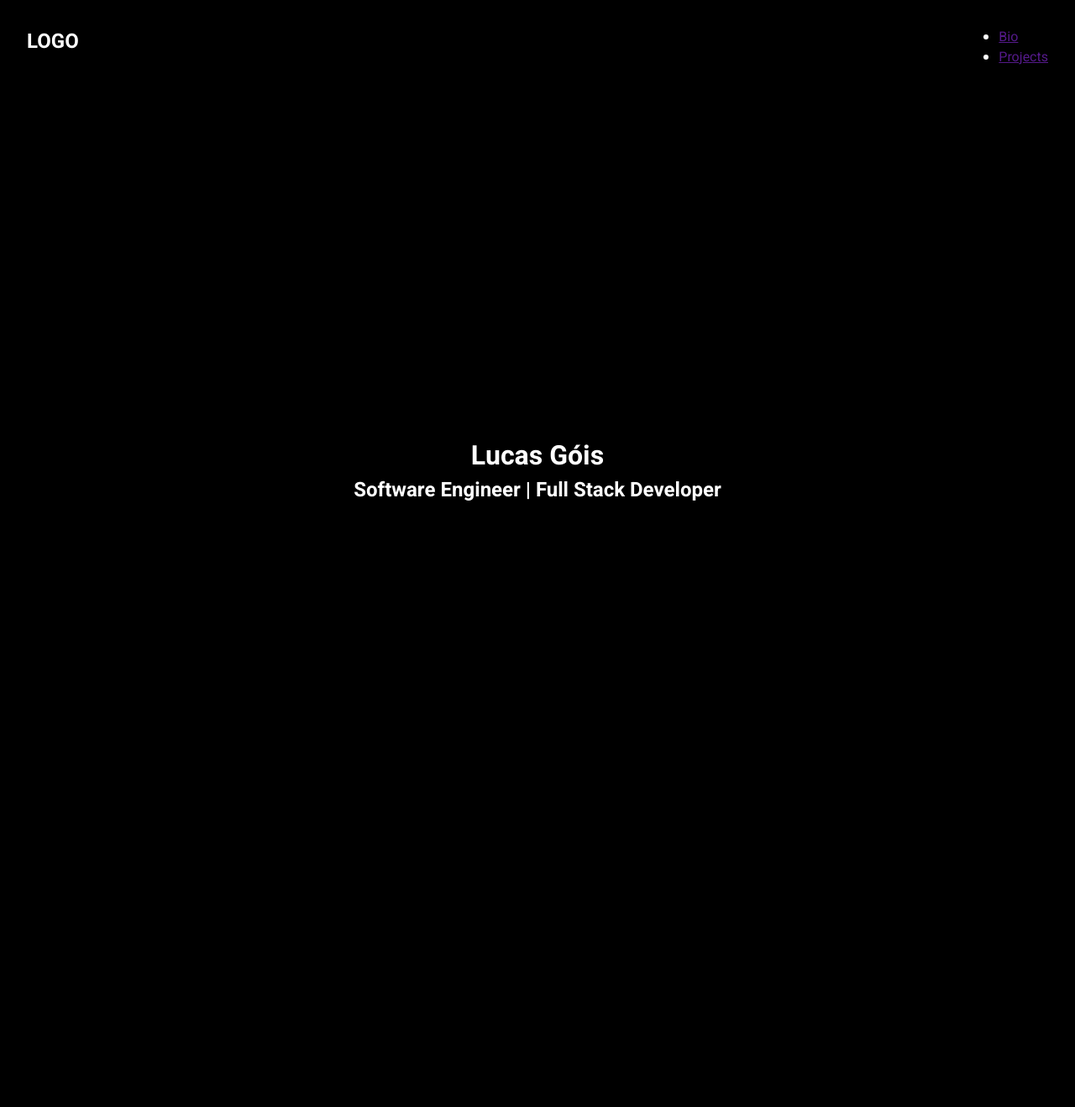
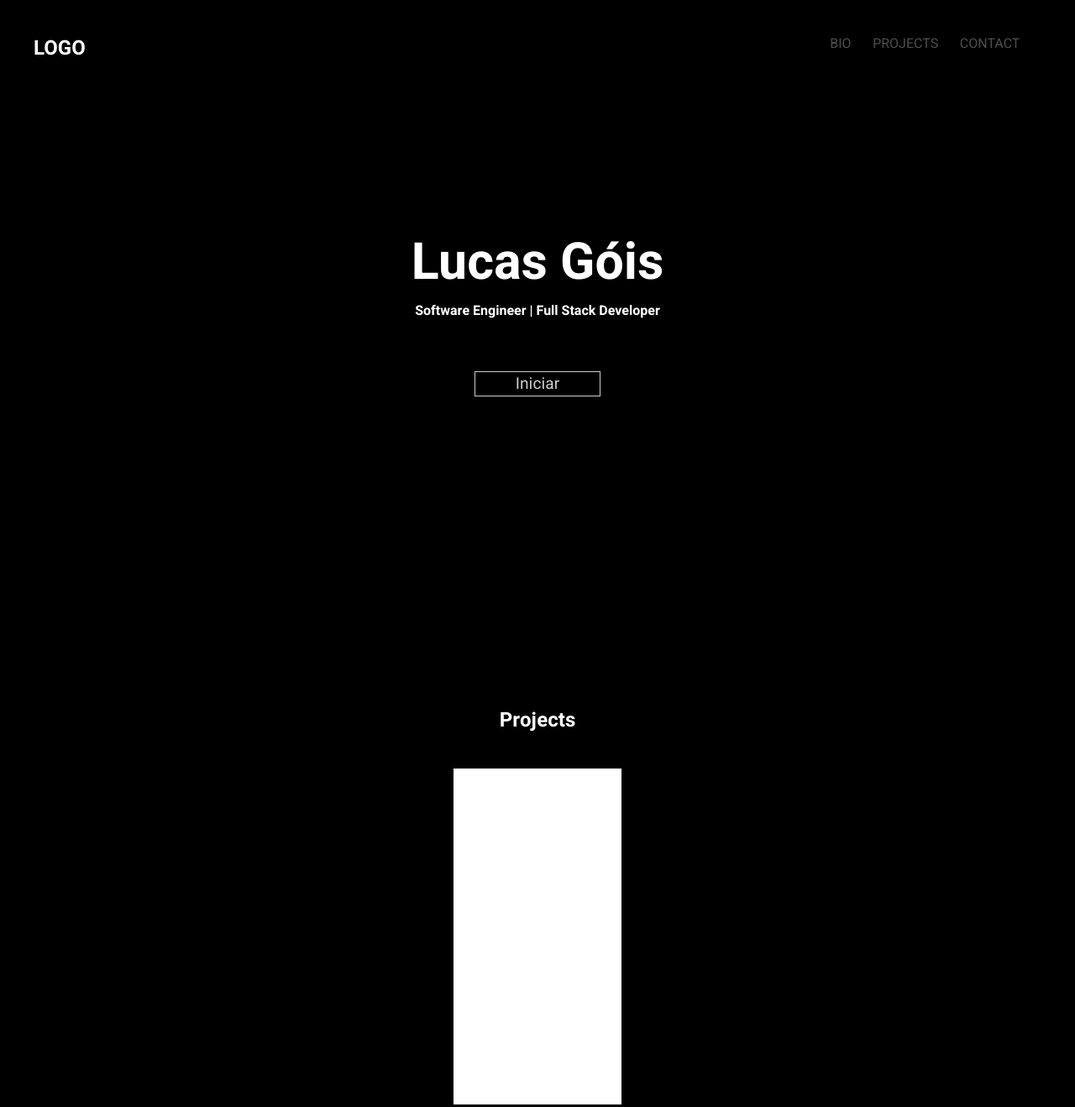
Before and after one commit to zlucasftw/portfolio_html_css, a plain HTML site: page index.html in a window 1280 px wide. Shown: the top 1318 px of the page at 84% size. Before the commit the page ends 960 px from the top, so only its background shows below. Drawn offline with Linux system fonts and the light colour scheme.

Commit message:
feat: button, content, projects, footer css styling start and gitignore file

```diff
--- a/index.html
+++ b/index.html
@@ -1,21 +1,21 @@
 <!DOCTYPE html>
 <html lang="en">
     <head>
-    <meta charset="UTF-8">
-    <meta name="viewport" content="width=device-width, initial-scale=1.0">
+        <meta charset="UTF-8" />
+        <meta name="viewport" content="width=device-width, initial-scale=1.0" />
         <title>Lucas Góis | Software Engineer</title>
-    <link rel="stylesheet" href="style.css">
+        <link rel="stylesheet" href="style.css" />
     </head>
     <body>
-
         <header class="header">
             <nav>
                 <div>
                     <h1>LOGO</h1>
                 </div>
                 <ul>
-                <li><a href="">Bio</a></li>
-                <li><a href="">Projects</a></li>
+                    <li><a href="bio.html">BIO</a></li>
+                    <li><a href="projects.html">PROJECTS</a></li>
+                    <li><a href="">CONTACT</a></li>
                 </ul>
             </nav>
         </header>
@@ -24,11 +24,35 @@
             <h1 class="title">Lucas Góis</h1>
             <h2 class="subtitle">Software Engineer | Full Stack Developer</h2>
 
+            <div class="content__button">
+                <a href="">Iniciar</a>
+            </div>
+        </main>
+
         <section class="projects">
-            <div class="projects">
-
+            <h2 class="projects__title">Projects</h2>
+            <div class="project">
+                <h1 class="project__title">Backend Projects</h1>
+            </div>
+            <div class="project">
+                <h1 class="project__title">Backend Projects</h1>
             </div>
         </section>
-    </main>
+
+        <footer class="footer">
+            <ul class="footer_icons">
+                <svg xmlns="http://www.w3.org/2000/svg" viewBox="0 0 512 512">
+                    <path
+                        d="M389.2 48h70.6L305.6 224.2 487 464H345L233.7 318.6
+                        106.5 464H35.8L200.7 275.5 26.8 48H172.4L272.9 180.9
+                        389.2 48zM364.4 421.8h39.1L151.1 88h-42L364.4 421.8z"
+                    ></path>
+                </svg>
+            </ul>
+
+            <div class="copyright">
+                © LUCAS GÓIS ALL RIGHTS RESERVED.
+            </div>
+        </footer>
     </body>
 </html>
--- a/style.css
+++ b/style.css
@@ -4,6 +4,7 @@ body {
     background-color: #000000;
     color: #FFFFFF;
     font-family: "Heebo", "Noto Sans", sans-serif;
+    background-attachment: fixed;
 }
 
 * {
@@ -13,19 +14,33 @@ body {
 }
 
 .header {
-    height: 20vh;
+    width: 100vw;
     border-bottom: 2px black;
-    z-index: 1111111111111111111111;
+    position: fixed;
+    z-index: 999999999;
 }
 
 .header nav {
     display: flex;
     justify-content: space-between;
     padding: 2rem;
+    margin: .5rem;
 }
 
 .header nav ul {
+    display: flex;
+    list-style: none;
+
+}
+
+.header nav ul li {
+    padding: 0 1.6rem 0 0;
+}
+
+.header nav ul li a {
     text-decoration: none;
+    color: #FFFFFF;
+    opacity: .3;
 }
 
 .content {
@@ -34,13 +49,56 @@ body {
     justify-content: center;
     align-items: center;
     flex-direction: column;
+    position: relative;
+    z-index: 2;
 }
 
-.title h1 {
-
+.title {
+    font-size: 3.8rem;
 }
 
-.subtitle h2 {
-    font-size: 2px;
+.subtitle {
+    font-size: 1rem;
     color: #FFFFFF;
 }
+
+.content__button {
+    width: 150px;
+    height: 150px;
+    display: flex;
+    text-align: center;
+    justify-content: center;
+    align-content: center;
+    flex-direction: column;
+}
+
+.content__button a {
+    border: 1px solid #FFFFFF;
+    color: #FFFFFF;
+    text-decoration: none;
+    font-size: 1.2rem;
+    opacity: .8;
+}
+
+.projects {
+    display: flex;
+    justify-content: center;
+    align-items: center;
+    flex-direction: column;
+}
+
+
+.projects .project {
+    width: 200px;
+    height: 200px;
+    background-color: #FFFFFF;
+}
+
+.projects__title {
+    padding: 2.5rem;
+    font-size: 1.5rem;
+}
+
+.footer_icons {
+    color: #FFFFFF;
+}
```
Also changed, not shown: header.css (added), 1 other file. Lines whose indentation alone changed are shown as unchanged.
